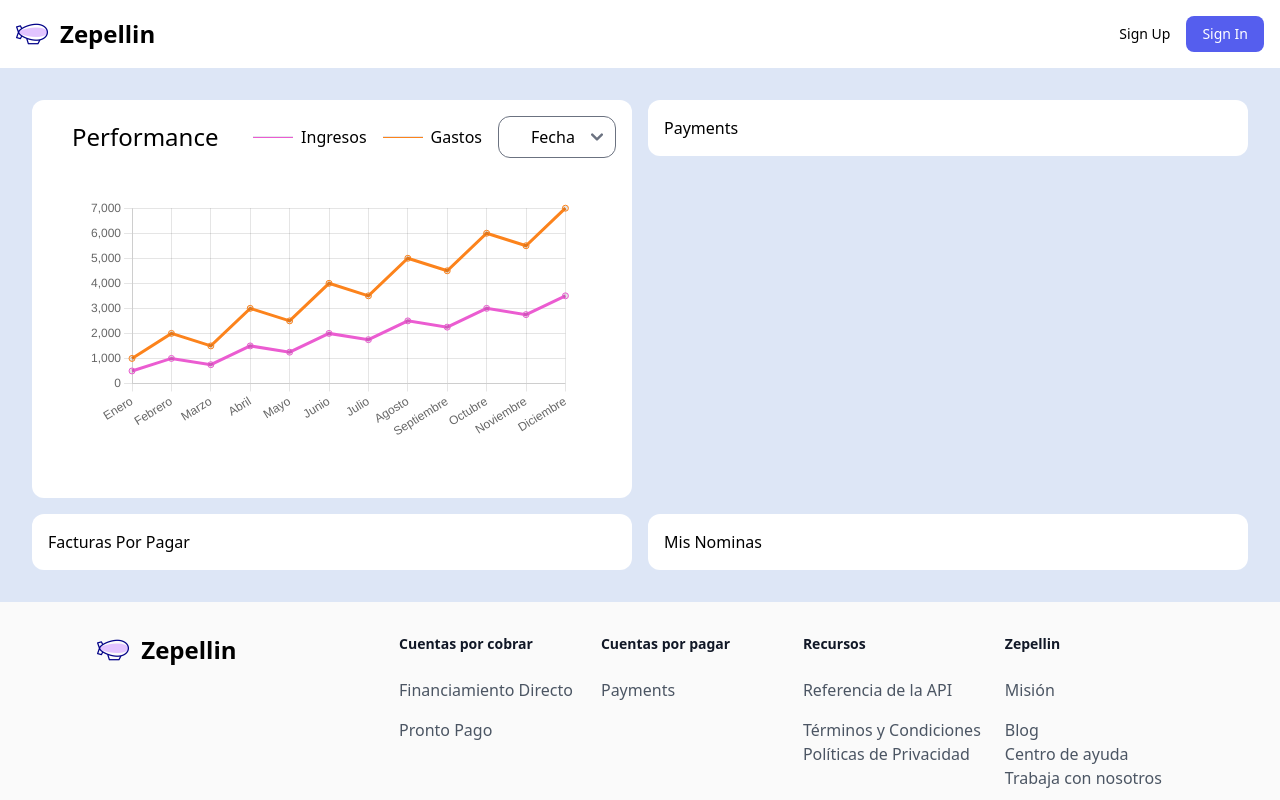
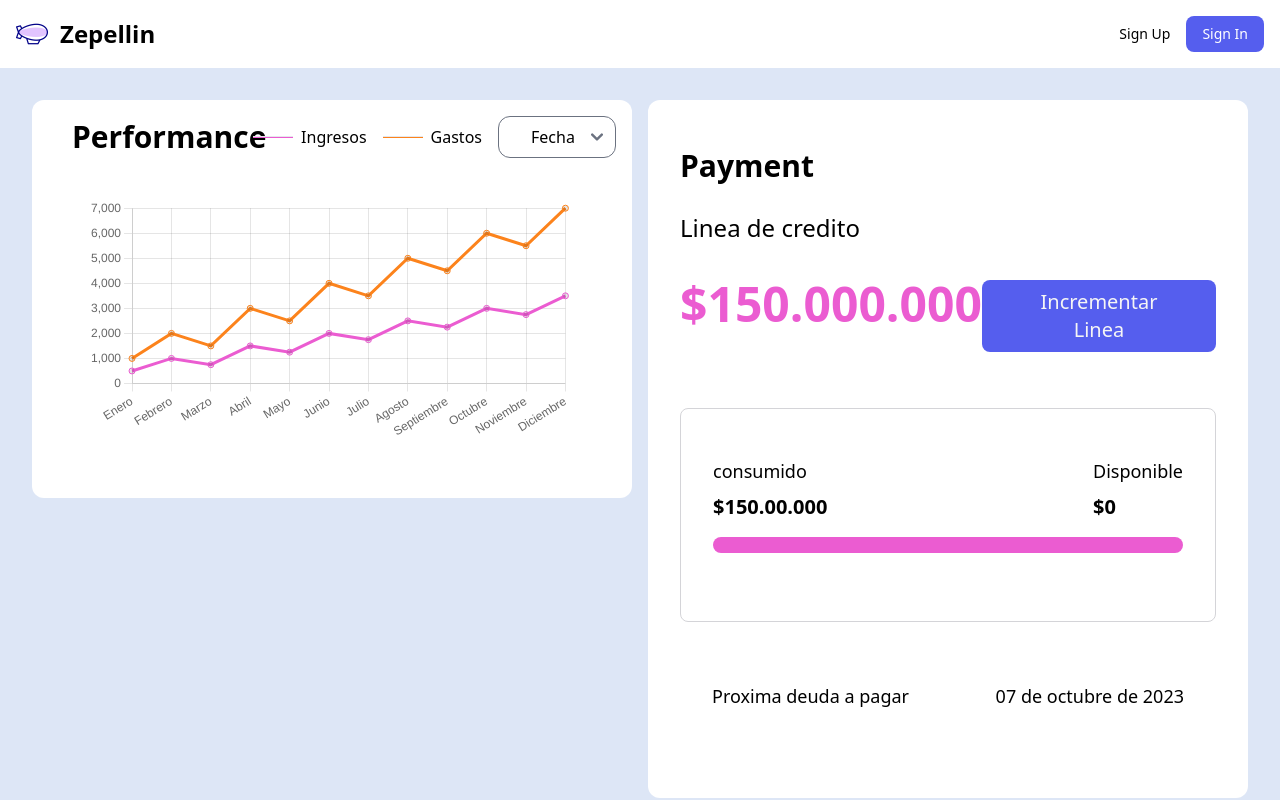
Before and after one commit to No-Country/s8-04-m-node-react-xepelin, a React (Vite) app in the folder frontend/: page /payment in a window 1280 px wide. Shown: the top 800 px of the page. Built offline with nearby package versions, Linux system fonts and the light colour scheme.

Commit message:
add component Payments

```diff
--- a/frontend/src/components/Payment/Payments.jsx
+++ b/frontend/src/components/Payment/Payments.jsx
@@ -1,5 +1,36 @@
 const Payments = () => {
-  return <div className="bg-white w-full rounded-xl p-4">Payments</div>;
+  return (
+    <div className="bg-white w-full rounded-xl p-8">
+      <div className="flex flex-col">
+        <h1 className="font-bold text-3xl mt-4 mb-4">Payment</h1>
+        <h3 className="text-2xl mt-3 mb-5">Linea de credito</h3>
+        <div className="flex flex-row justify-between mt-4 mb-10">
+          <h1 className="text-Violeta-xe text-3xl sm:text-5xl font-bold">$150.000.000</h1>
+          <button className="px-8 py-2 bg-Primary-100 rounded-lg text-Blanco text-xl hover:bg-Primary-50">
+            Incrementar Linea
+          </button>
+        </div>
+        <div className="flex flex-col p-8 border border-zinc-300 rounded-lg mt-4">
+          <div className="flex flex-row justify-between mt-4">
+            <div className="flex flex-col">
+              <h3 className="text-lg mb-2">consumido</h3>
+              <h2 className="font-bold text-xl">$150.00.000</h2>
+            </div>
+            <div className="flex flex-col">
+              <h3 className="text-lg mb-2">Disponible</h3>
+              <h2 className="font-bold text-xl">$0</h2>
+            </div>
+          </div>
+          <div className="mt-4 mb-9 w-full py-2 bg-Violeta-xe rounded-xl"></div>
+
+        </div>
+        <div className="flex flex-row justify-between p-8 mt-7 mb-6">
+          <h3 className="text-lg">Proxima deuda a pagar</h3>
+          <h3 className="text-lg">07 de octubre de 2023</h3>
+        </div>
+      </div>
+    </div>
+  );
 };
 
 export default Payments;
--- a/frontend/src/components/Payment/Performance.jsx
+++ b/frontend/src/components/Payment/Performance.jsx
@@ -5,7 +5,7 @@ const Performance = () => {
     <div className="bg-white w-full rounded-xl p-4">
       <div className="flex flex-col">
         <div className="flex flex-row items-center">
-          <h1 className="w-1/2 font-medium text-2xl pl-6">Performance</h1>
+          <h1 className="w-1/2 font-bold text-3xl pl-6">Performance</h1>
           <div className="flex flex-row justify-end w-1/2 gap-4 items-center">
             <div className="flex flex-row items-center gap-2">
               <hr className="w-10 h-0.5 bg-Violeta-xe" />
```
